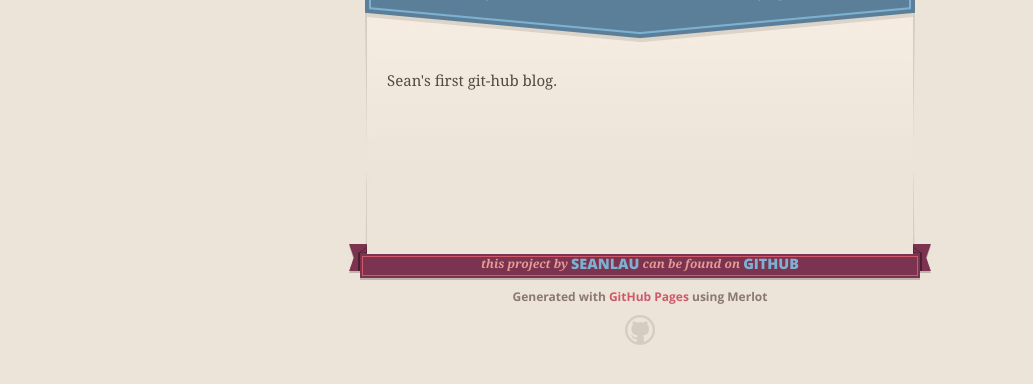
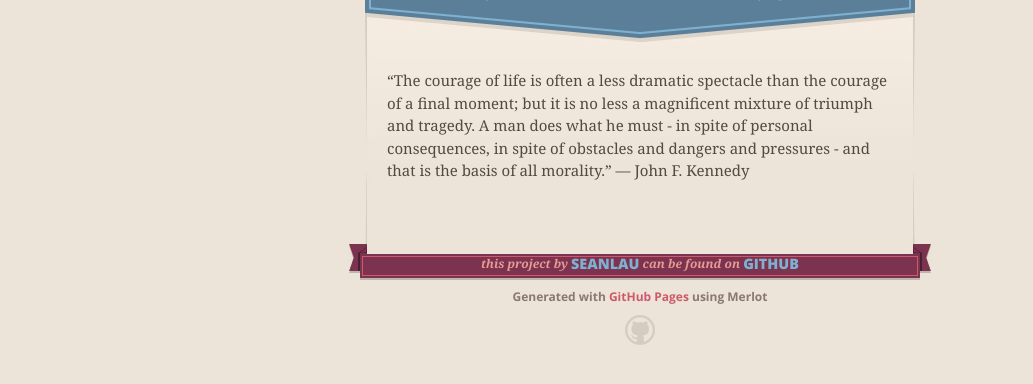
Before and after one commit to SeanLau/blogs, a plain HTML site: page index.html in a window 1280 px wide. Shown: the part 172-556 px from the top of the page, without its empty margins (0-1033 px from the left). Drawn offline with nearby package versions, Linux system fonts and the light colour scheme.

Commit message:
what is courage.

```diff
--- a/index.html
+++ b/index.html
@@ -46,7 +46,7 @@
 
 
       <section id="main_content">
-        <p>Sean's first git-hub blog.</p>
+        <p>“The courage of life is often a less dramatic spectacle than the courage of a final moment; but it is no less a magnificent mixture of triumph and tragedy. A man does what he must - in spite of personal consequences, in spite of obstacles and dangers and pressures - and that is the basis of all morality.”  ― John F. Kennedy</p>
       </section>
 
       <footer>
```
